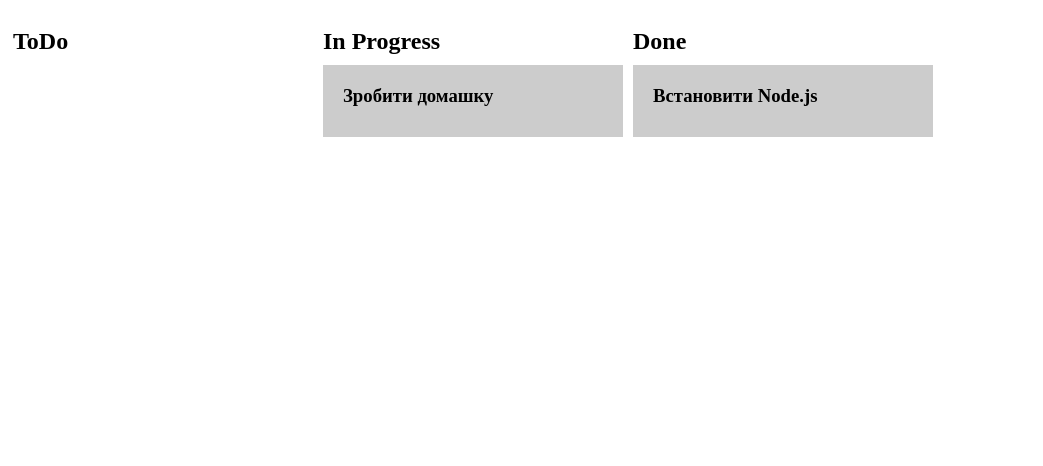
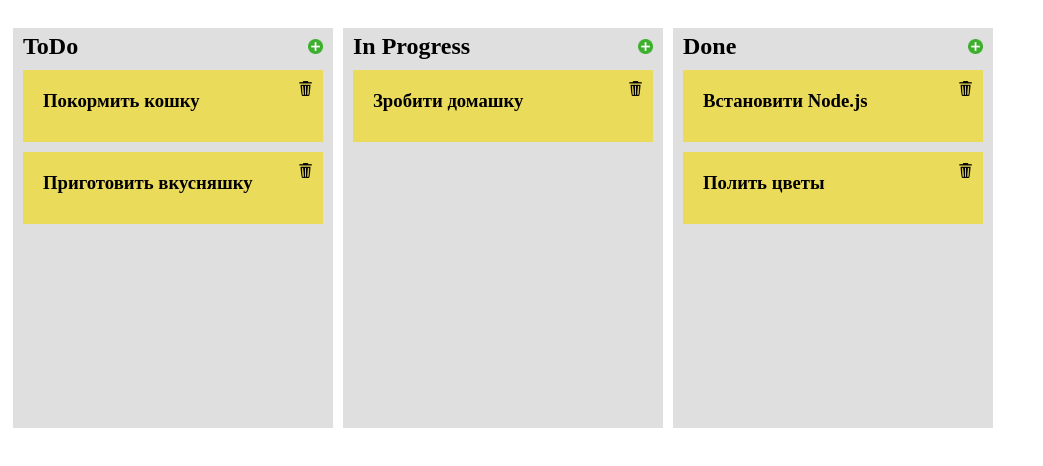
Before and after one commit to RolenkoL/homework, a website with bundled scripts: page index.html in a window 1280 px wide. Shown: the whole page, without its empty margins (0-1043 px from the left). Built offline with nearby package versions, Linux system fonts and the light colour scheme.

Commit message:
2
Homework 6: add cards, remove cards, localStorage

```diff
--- a/index.html
+++ b/index.html
@@ -6,53 +6,51 @@
 	<style>
 		.kanban {
 			display: flex;
-			flex-direction: row;
+			/*justify-content: space-around;*/
 			align-items: stretch;
 			padding: 20px 0;
+			min-height: 400px;
 		}
 		.kanban>div {
 			width: 300px;
-  			padding: 0 5px;
+  			margin: 0 5px;
+  			padding: 5px 10px;
+  			display: flex;
+  			flex-direction: column;
+  			background: #DFDFDF;
+  			position: relative;
 		}
 		.kanban h2, h3 {
 			margin: 0 0 10px 0;
 		}
-		.kanban-col {
-			border: 1px dashed #ccc;
-			padding: 10px;
-		}
 		.kanban-card {
 			padding: 20px;
-			background: #ccc;
+			background: #EBDB5B;
 			margin-bottom: 10px;
+			position: relative;
+		}
+		.delete-cards, .add-cards {
+			display: block;
+			width: 16px;
+			height: 16px;
+			position: absolute;
+			top: 10px;
+			right: 10px;
+			cursor: pointer;
+		}
+		.delete-cards {
+			background: url(images/delete-icon.png) no-repeat center center;
+			background-size: 15px auto;
+		}
+		.add-cards {
+			background: url(images/add-icon.png) no-repeat center center;
+			background-size: 15px auto;
 		}
 	</style>
 </head>
 <body>
-	<div id="kanban" class="kanban">
+	<div id="kanban" class="kanban"></div>
 
-    </div>
-    <!-- <div class="kanban">
-    	<div data-column-id="5">
-    		<h2>ToDo</h2>
-    		<div class="kanban-col">
-				<div data-card-id="5" class="kanban-card"><h3>Зробити домашку</h3></div>
-				<div data-card-id="5" class="kanban-card"><h3>Зробити домашку 2</h3></div>
-    		</div>
-    	</div>
-    	<div data-column-id="5">
-    		<h2>ToDo</h2>
-    		<div class="kanban-col">
-				<div data-card-id="5" class="kanban-card"><h3>Встановити Node.js</h3></div>
-    		</div>
-    	</div>
-    	<div data-column-id="5">
-    		<h2>ToDo</h2>
-    		<div class="kanban-col">
-				<div data-card-id="5" class="kanban-card">4</div>
-    		</div>
-    	</div>
-    </div> -->
-    <script src="dist/main.js"></script>
+    <script src="main.js"></script>
   </body>
 </html>
--- a/src/board.js
+++ b/src/board.js
@@ -1,6 +1,6 @@
 import { getColumns } from
 './columns';
-import { getCards } from
+import { getCards, removeCard, addCard } from
 './cards';
 
 const kanbanContainer = document.getElementById("kanban");
@@ -12,22 +12,30 @@ export function printColumns() {
 	for ( let i=0;i<columns.length;i++ ) {
 		const divColumns = document.createElement("div");
 		const h2 = document.createElement("h2");
+		const containerCards = document.createElement("div");
+		const addCardsIcon = document.createElement("span");
 
+		addCardsIcon.classList.add('add-cards');
 		divColumns.setAttribute('data-column-id',columns[i].id);
 		h2.append(columns[i].title);
 		divColumns.append(h2);
+		divColumns.append(addCardsIcon);
 
 		for ( let j=0;j<cards.length;j++ ) {
 
-			const divCards = document.createElement("div");
-			divCards.setAttribute('data-column-id',cards[j].id);
-			divCards.setAttribute('class','kanban-card');
-			const h3 = document.createElement("h3");
+			if ( +cards[j].column === +columns[i].id ) {
 
-			h3.append(cards[j].title);
-			divCards.append(h3);
+				const divCards = document.createElement("div");
+				const h3 = document.createElement("h3");
+				const deleteCardsIcon = document.createElement("span");
 
-			if ( cards[j].column === columns[i].id ) {
+				deleteCardsIcon.classList.add('delete-cards');
+				divCards.setAttribute('data-card-id',cards[j].id);
+				divCards.classList.add('kanban-card');
+
+				h3.append(cards[j].title);
+				divCards.append(h3);
+				divCards.append(deleteCardsIcon);
 				divColumns.append(divCards);
 			}
 
@@ -36,17 +44,6 @@ export function printColumns() {
 		kanbanContainer.append(divColumns);
 	}
 }
-// export function printCards() {
-// 	const cards = getCards();
 
-// 	for ( let i=0;i<cards.length;i++ ) {
-// 		const divCards = document.createElement("div");
-// 		divCards.setAttribute('data-column-id',cards[i].id);
-// 		divCards.setAttribute('class','kanban-card');
-// 		const h3 = document.createElement("h3");
-
-// 		h3.append(cards[i].title);
-// 		divCards.append(h3);
-// 		kanbanContainer.append(divCards);
-// 	}
-// }
+kanbanContainer.addEventListener("click", removeCard);
+kanbanContainer.addEventListener("click", addCard);
--- a/src/cards.js
+++ b/src/cards.js
@@ -10,7 +10,91 @@ export function getCards() {
 	    title: 'Встановити Node.js',
 	    column: 8,
 	  },
+	  {
+	    id: 10,
+	    title: 'Покормить кошку',
+	    column: 5,
+	  },
+	  {
+	    id: 4,
+	    title: 'Полить цветы',
+	    column: 8,
+	  },
+	  {
+	    id: 11,
+	    title: 'Приготовить вкусняшку',
+	    column: 5,
+	  },
 	];
 
-	return cards;
+
+	let localStorageCards = localStorage.getItem('cards');
+
+	if ( localStorageCards === null ) {
+		let serialObj = JSON.stringify(cards);
+		localStorage.setItem("cards", serialObj);
+	}
+
+	let returnObj = JSON.parse(localStorage.getItem("cards"))
+
+	//localStorage.removeItem("cards");
+
+	return returnObj;
 }
+
+
+export function removeCard(e) {
+	if ( e.target.matches(".delete-cards") ) {
+
+		let elementId = e.target.parentElement.dataset.cardId;
+		e.target.parentElement.remove();
+
+		let cards = getCards();
+
+		for ( let i=0; i<cards.length; i++ ) {
+			if (cards[i].id == elementId) {
+				cards.splice(i, 1)
+			}
+		}
+
+		let serialObj = JSON.stringify(cards);
+		localStorage.setItem("cards", serialObj);
+	}
+}
+
+
+export function addCard(e) {
+	if ( e.target.matches(".add-cards") ) {
+
+		let newCartTitle = prompt("Введите текст карточки");
+		if (newCartTitle && newCartTitle != null) {
+
+			const divCards = document.createElement("div");
+			const h3 = document.createElement("h3");
+			const deleteCardsIcon = document.createElement("span");
+
+			let newCardColumnId = e.target.parentElement.dataset.columnId;
+
+			deleteCardsIcon.classList.add('delete-cards');
+			divCards.classList.add('kanban-card');
+
+			h3.append(newCartTitle);
+			divCards.append(h3);
+			divCards.append(deleteCardsIcon);
+			e.target.parentElement.append(divCards);
+
+
+			let cards = getCards();
+			let newCardObj = {
+				id: Math.round(Math.random()*100),
+				title: newCartTitle,
+				column: newCardColumnId
+			}
+			cards.push(newCardObj);
+
+			let serialObj = JSON.stringify(cards);
+			localStorage.setItem("cards", serialObj);
+		}
+
+	}
+}
```
Also changed, not shown: images/add-icon.png (added), images/delete-icon.png (added).
